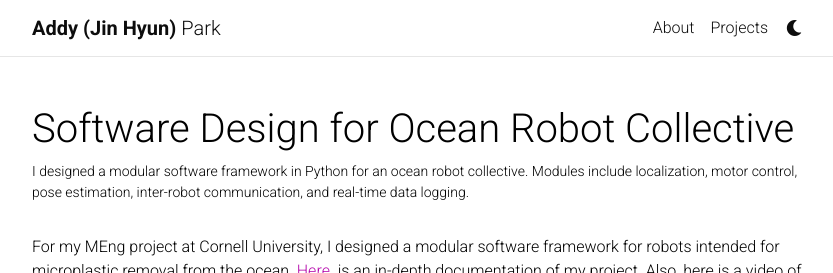
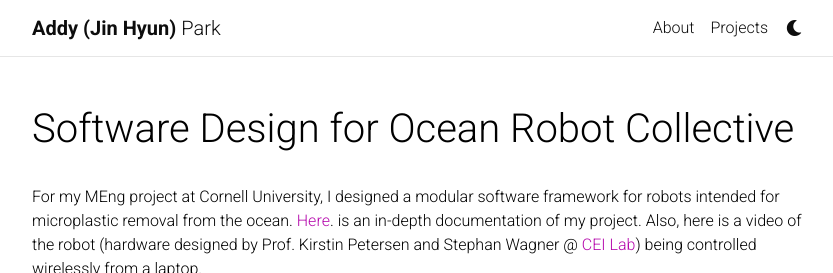
Before and after one commit to jinhyunpark2459/jinhyunpark2459.github.io, a Jekyll site: the page built from _projects/mollusca.md, in a window 1280 px wide, cut to the strip 0-273 px from the top of the page. Shown: the whole strip, without its empty margins (223-1056 px from the left). Built offline with Jekyll 4.4.1, drawn with Linux system fonts in a browser that asks for light colours; comment, search, counter and statistics services are not loaded; a style sheet for code colours, icons or effects is not loaded.

Commit message:
Update mollusca.md

```diff
--- a/_projects/mollusca.md
+++ b/_projects/mollusca.md
@@ -1,8 +1,8 @@
 ---
 layout: page
 title: Software Design for Ocean Robot Collective
-description: I designed a modular software framework in Python for an ocean robot collective. Modules include localization, motor control, pose estimation, inter-robot communication, and real-time data logging.
-img: assets/img/3d_trajectory.jpeg
+description:
+img: assets/img/mollusca.jpeg
 category: work
 ---
 For my MEng project at Cornell University, I designed a modular software framework for robots intended for microplastic removal from the ocean. <a href="https://jinhyunpark2459.github.io/assets/pdf/MEng_report.pdf">Here</a>. is an in-depth documentation of my project. Also, here is a video of the robot (hardware designed by Prof. Kirstin Petersen and Stephan Wagner @ <a href="https://cei.ece.cornell.edu/">CEI Lab</a>) being controlled wirelessly from a laptop.
```
